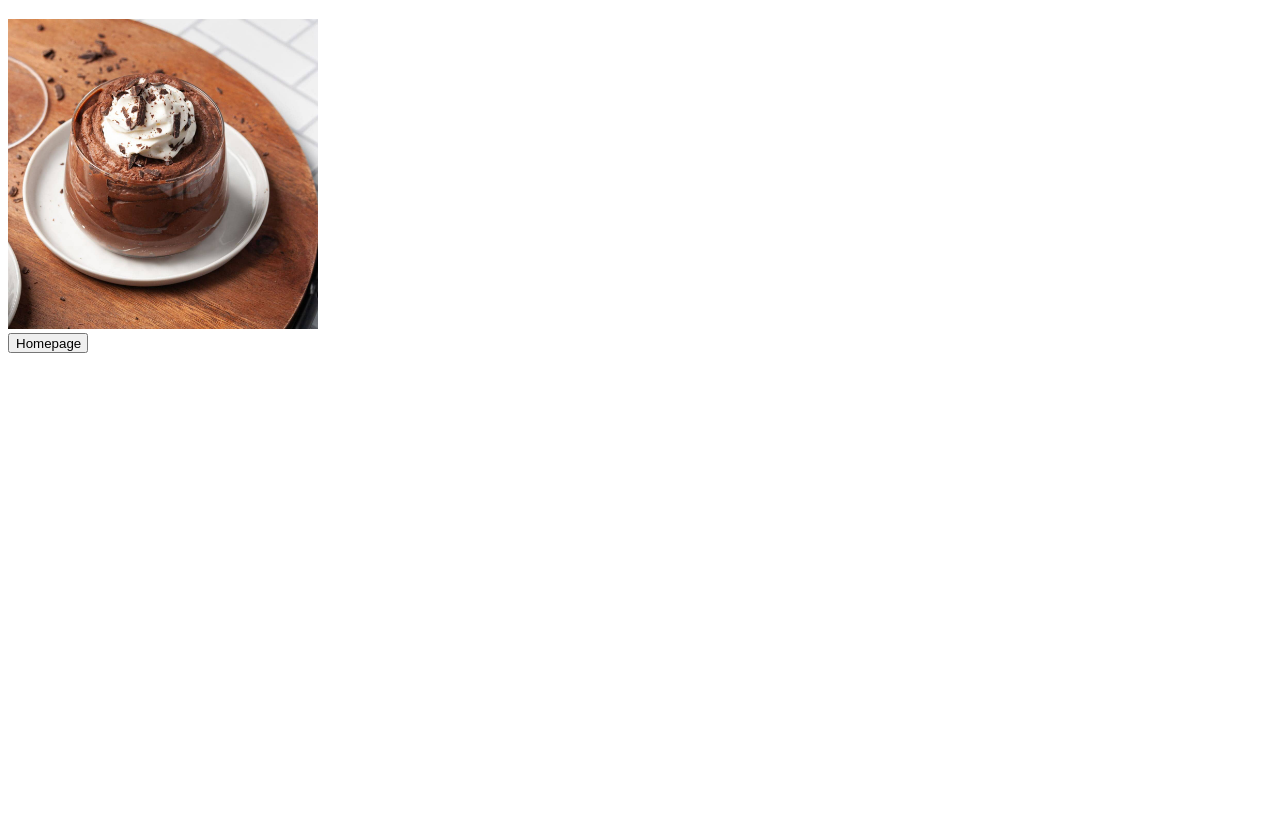
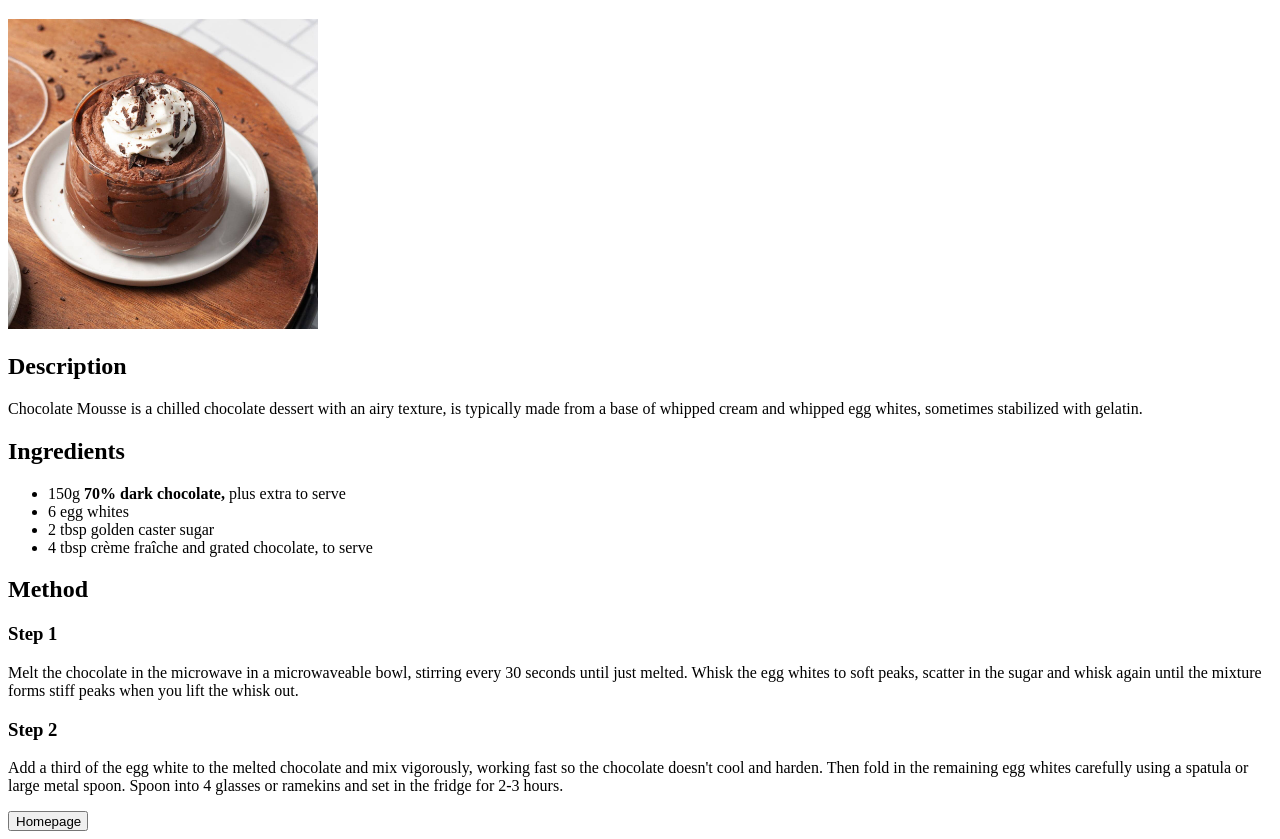
Before and after one commit to MarcosBN17/odin-recipes, a plain HTML site: page pages/Chocolate-Mousse.html in a window 1280 px wide. Shown: the part 79-918 px from the top of the page. Before the commit the page ends 800 px from the top, so only its background shows below. Drawn offline with Linux system fonts and the light colour scheme.

Commit message:
Added internal information on the remaining recipes

```diff
--- a/pages/Chocolate-Mousse.html
+++ b/pages/Chocolate-Mousse.html
@@ -10,6 +10,29 @@
 
     <img src="../Images/Chocolate-Mousse.jpg" alt="Chocolate-Mousse Image" height="310" width="310">
     <br>
+    <h2><strong>Description</strong></h2>
+    <p>Chocolate Mousse is a chilled chocolate dessert with an airy texture, is typically made
+        from a base of whipped cream and whipped egg whites, sometimes stabilized with gelatin.
+    </p>
+    <h2><strong>Ingredients</strong></h2>
+    <ul>
+        <li>150g <strong>70% dark chocolate,</strong> plus extra to serve</li>
+        <li>6 egg whites</li>
+        <li>2 tbsp golden caster sugar</li>
+        <li>4 tbsp crème fraîche and grated chocolate, to serve</li>
+    </ul>
+    <h2><strong>Method</strong></h2>
+    <h3>Step 1</h3>
+    <p>Melt the chocolate in the microwave in a microwaveable bowl, stirring every 30 seconds
+        until just melted. Whisk the egg whites to soft peaks, scatter in the sugar and whisk again
+        until the mixture forms stiff peaks when you lift the whisk out.
+    </p>
+    <h3>Step 2</h3>
+    <p>Add a third of the egg white to the melted chocolate and mix vigorously, working fast so
+        the chocolate doesn't cool and harden. Then fold in the remaining egg whites carefully
+        using a spatula or large metal spoon. Spoon into 4 glasses or ramekins and set in the
+        fridge for 2-3 hours.
+    </p>
     <button onclick="window.location.href='../index.html'" style="width: 80px; height: 20px;">Homepage</button>
 </body>
 </html>
```
Also changed, not shown: pages/Milk-Shake.html (+16 -0 lines).
